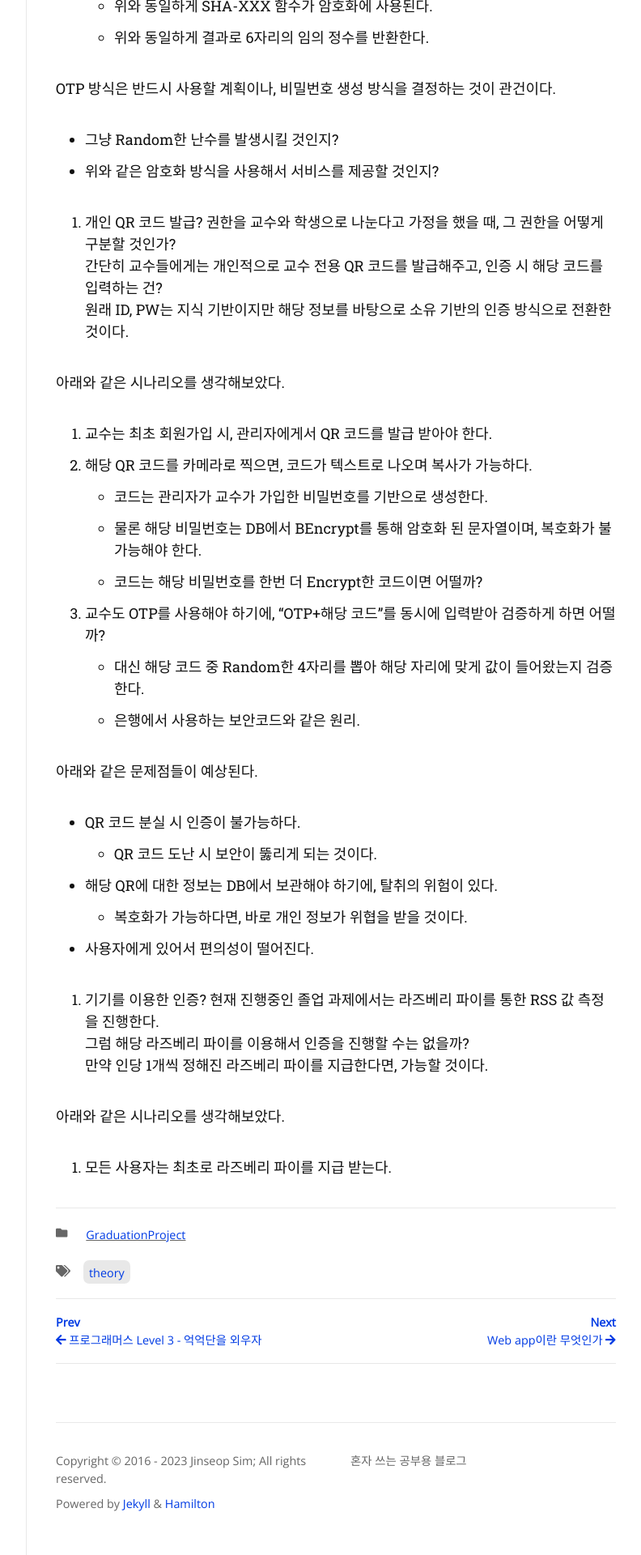
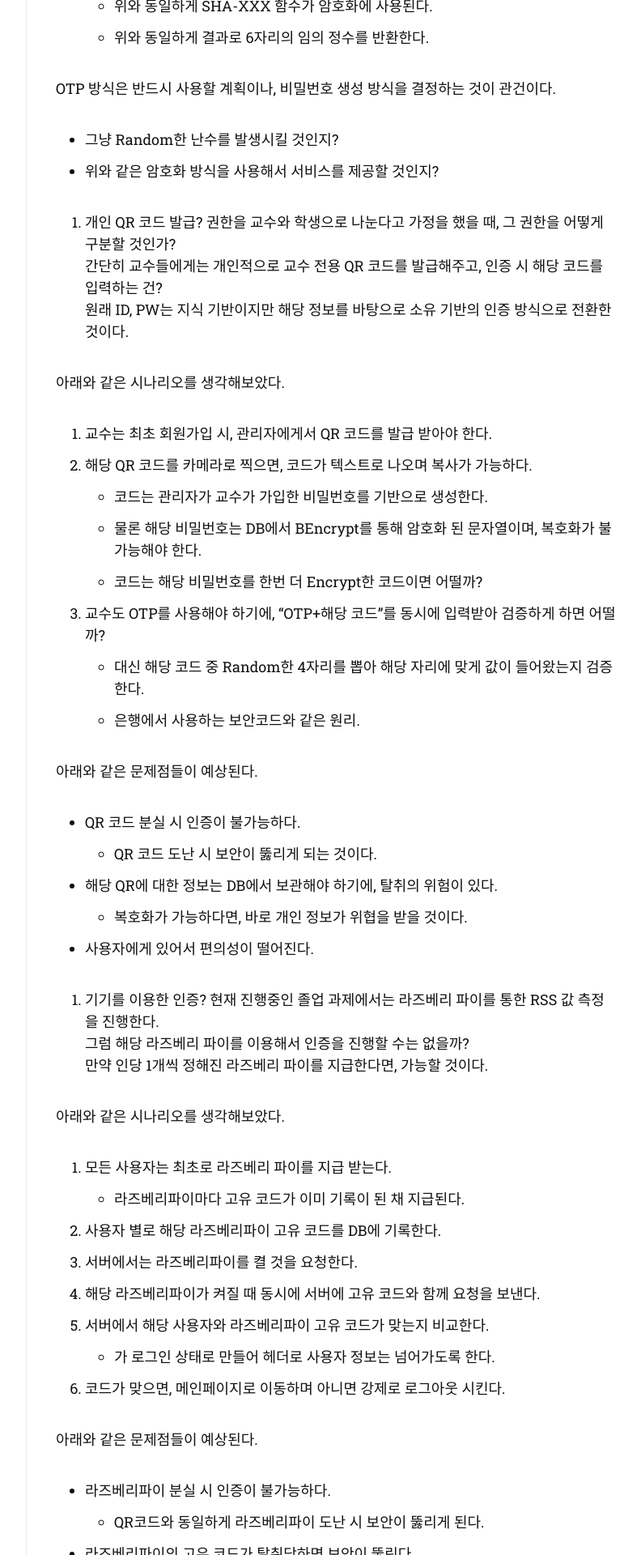
Before and after one commit to Jinseop-Sim/Jinseop-Sim.github.io, a Jekyll site: the page built from _posts/2023-05-12-authentication-method.md, in a window 1280 px wide. Shown: the part 3080-5000 px from the top of the page at 81% size, without its empty margins (357-1149 px from the left). Built offline with Jekyll 4.4.1, drawn with Linux system fonts in a browser that asks for light colours; nearby versions of some CDN libraries; some web fonts are replaced.

Commit message:
글 수정

```diff
--- a/_posts/2023-05-12-authentication-method.md
+++ b/_posts/2023-05-12-authentication-method.md
@@ -105,3 +105,15 @@ OTP 방식은 반드시 사용할 계획이나, 비밀번호 생성 방식을
 
 아래와 같은 시나리오를 생각해보았다.
 1. 모든 사용자는 최초로 라즈베리 파이를 지급 받는다.
+  - 라즈베리파이마다 고유 코드가 이미 기록이 된 채 지급된다.
+2. 사용자 별로 해당 라즈베리파이 고유 코드를 DB에 기록한다.
+3. 서버에서는 라즈베리파이를 켤 것을 요청한다.
+4. 해당 라즈베리파이가 켜질 때 동시에 서버에 고유 코드와 함께 요청을 보낸다.
+5. 서버에서 해당 사용자와 라즈베리파이 고유 코드가 맞는지 비교한다.
+  - 가 로그인 상태로 만들어 헤더로 사용자 정보는 넘어가도록 한다.
+6. 코드가 맞으면, 메인페이지로 이동하며 아니면 강제로 로그아웃 시킨다.
+
+아래와 같은 문제점들이 예상된다.
+- 라즈베리파이 분실 시 인증이 불가능하다.
+  - QR코드와 동일하게 라즈베리파이 도난 시 보안이 뚫리게 된다.
+- 라즈베리파이의 고유 코드가 탈취당하면 보안이 뚫린다.
```
